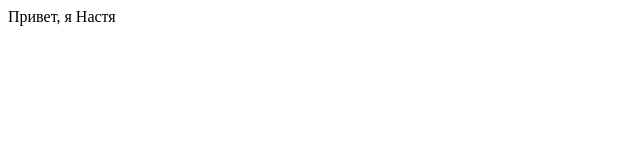
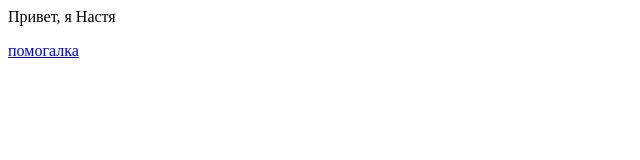
Before and after one commit to kosankons/kosankons.github.io, a plain HTML site: page index.html in a window 1280 px wide. Shown: the full height of the page, 0-640 px from the left. Drawn offline with Linux system fonts and the light colour scheme.

Commit message:
параграф и ссылка

```diff
--- a/index.html
+++ b/index.html
@@ -1,8 +1,10 @@
+<!DOCTYPE >
 <html>
     <head>
         <meta charset="UTF-8">
     </head>
     <body>
-        Привет, я Настя
+       <p> Привет, я Настя </p>
+       <a href="https://html5beginner.github.io/html/html_basic.html"> помогалка</a>
     </body>
 </html>
```
